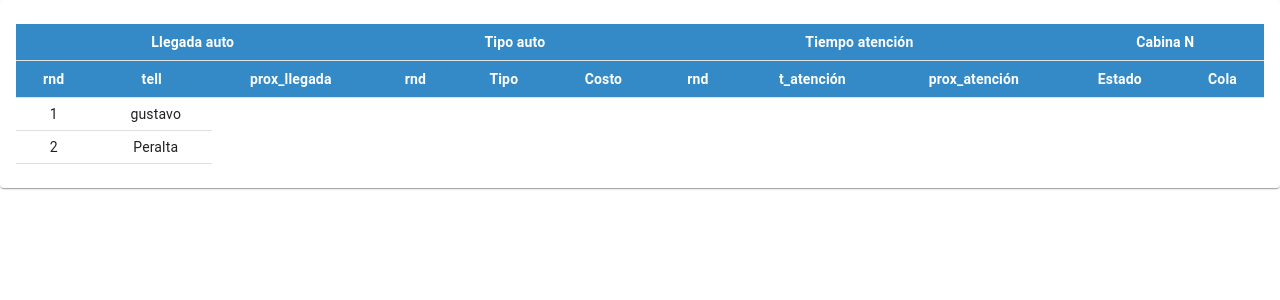
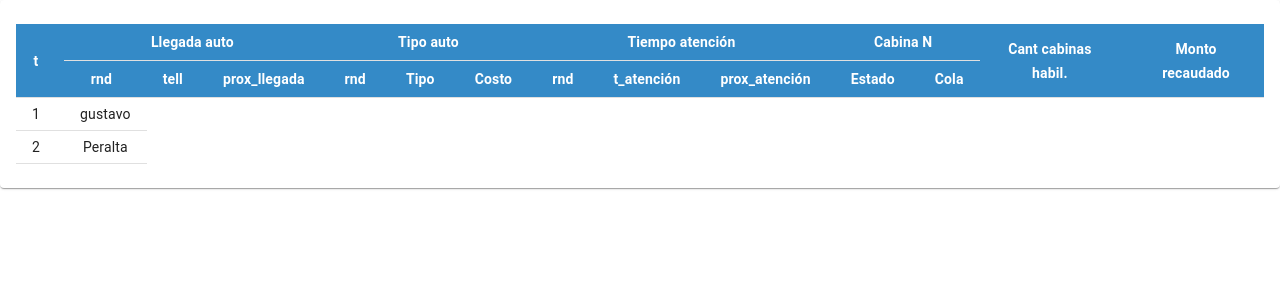
Before and after one commit to GustavoIPeralta/sim-final, a React (Create React App) app: page / in a window 1280 px wide. Shown: the top 300 px of the page. Built offline with nearby package versions, Linux system fonts and the light colour scheme.

Commit message:
Se agregan nuevas columnas

```diff
--- a/src/components/Principal.jsx
+++ b/src/components/Principal.jsx
@@ -6,7 +6,15 @@ export default function Principal({}) {
     { id: 1, nombre: "gustavo" },
     { id: 2, nombre: "Peralta" },
   ];
-  const columns = ["Llegada auto", "Tipo auto", "Tiempo atención", "Cabina N"];
+  const columns = [
+    "t",
+    "Llegada auto",
+    "Tipo auto",
+    "Tiempo atención",
+    "Cabina N",
+    "Cant cabinas habil.",
+    "Monto recaudado",
+  ];
   const subColumns = [
     "rnd",
     "tell",
--- a/src/components/Report/HeaderReportTable.jsx
+++ b/src/components/Report/HeaderReportTable.jsx
@@ -2,13 +2,38 @@ import React from "react";
 import { TableHead, TableRow, TableCell } from "@material-ui/core";
 
 const HeaderReportTable = ({ columns, subColumns }) => {
+  const propColSpan = (column) => {
+    if (column === "t") {
+      return 1;
+    } else {
+      if (column !== "Cabina N") {
+        return 3;
+      } else {
+        return 2;
+      }
+    }
+  };
+
+  const propRowSpan = (column) => {
+    if (
+      column === "t" ||
+      column === "Cant cabinas habil." ||
+      column === "Monto recaudado"
+    ) {
+      return 2;
+    } else {
+      return 1;
+    }
+  };
+
   return (
     <TableHead style={{ maxHeight: 15 }}>
       <TableRow>
         {columns.map((column, index) => {
           return (
             <TableCell
-              colSpan={3}
+              colSpan={propColSpan(column)}
+              rowSpan={propRowSpan(column)}
               align="center"
               style={{
                 backgroundColor: "#348AC7",
```
